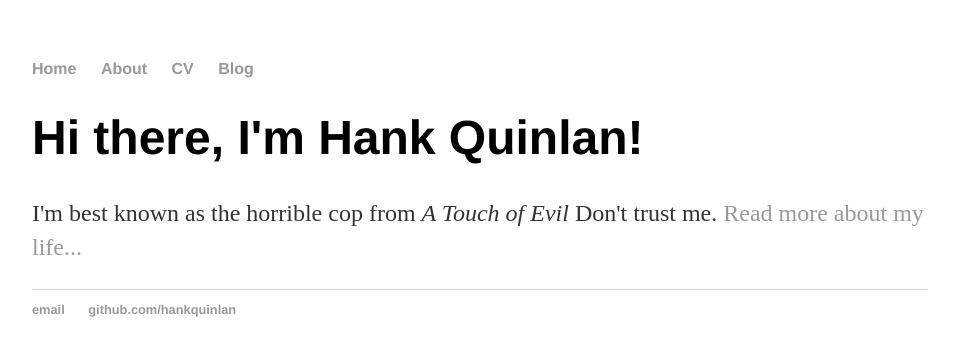
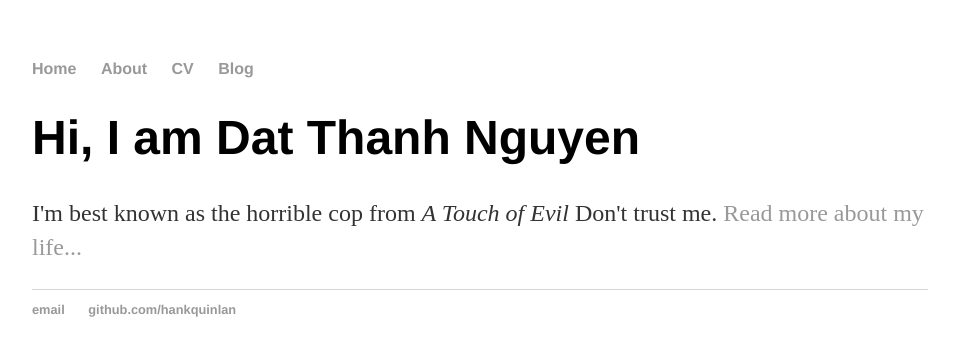
Before and after one commit to Weafre/weafre.github.io, a Jekyll site: the page built from index.html, in a window 1280 px wide. Shown: the top 356 px of the page, without its empty margins (160-1115 px from the left). Built offline with Jekyll 4.4.1, drawn with Linux system fonts in a browser that asks for light colours.

Commit message:
index.html

```diff
--- a/index.html
+++ b/index.html
@@ -3,6 +3,6 @@ layout: default
 title: Hank Quinlan, Horrible Cop
 ---
 <div class="blurb">
-	<h1>Hi there, I'm Hank Quinlan!</h1>
+	<h1>Hi, I am Dat Thanh Nguyen</h1>
 	<p>I'm best known as the horrible cop from <em>A Touch of Evil</em> Don't trust me. <a href="/about">Read more about my life...</a></p>
 </div><!-- /.blurb -->
```
